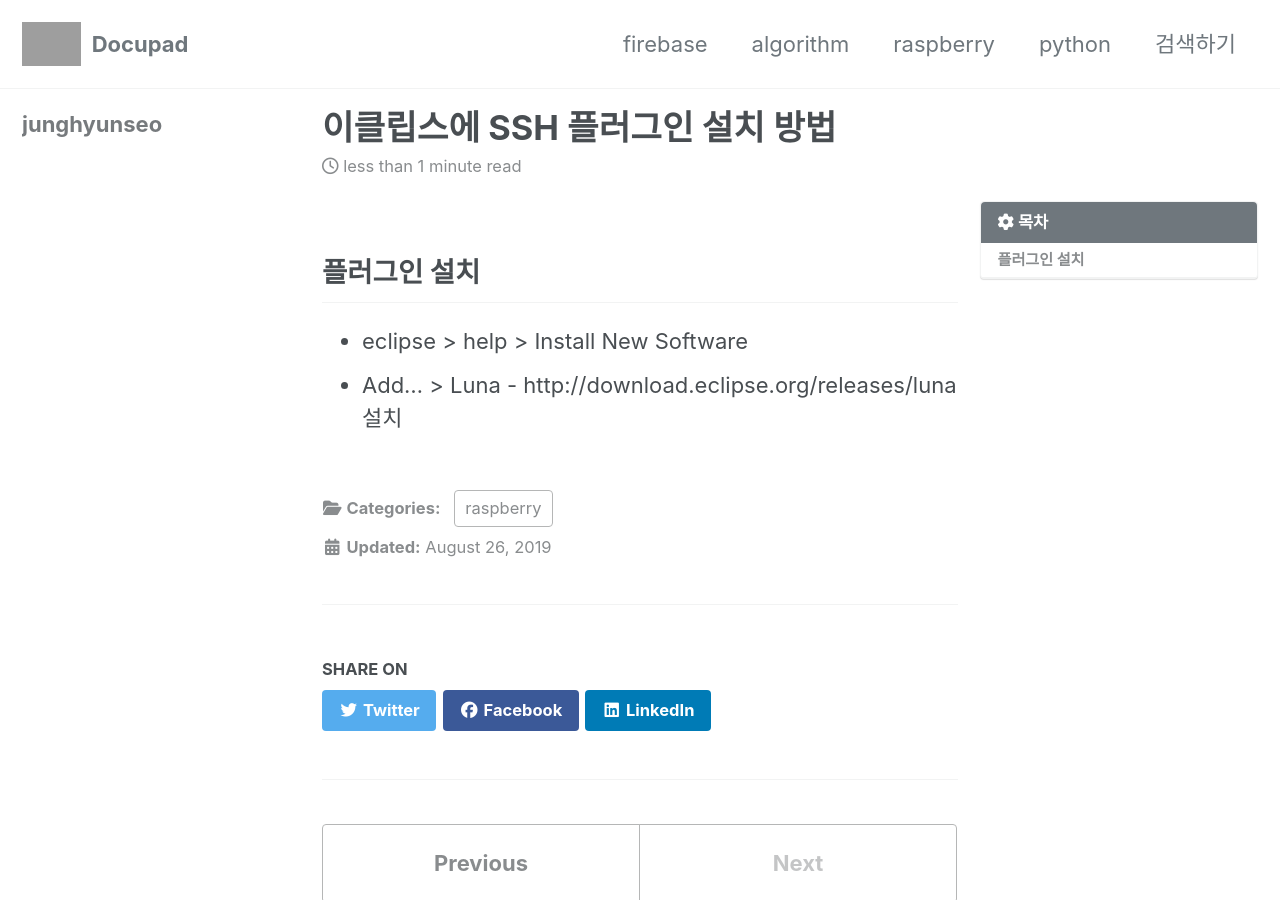
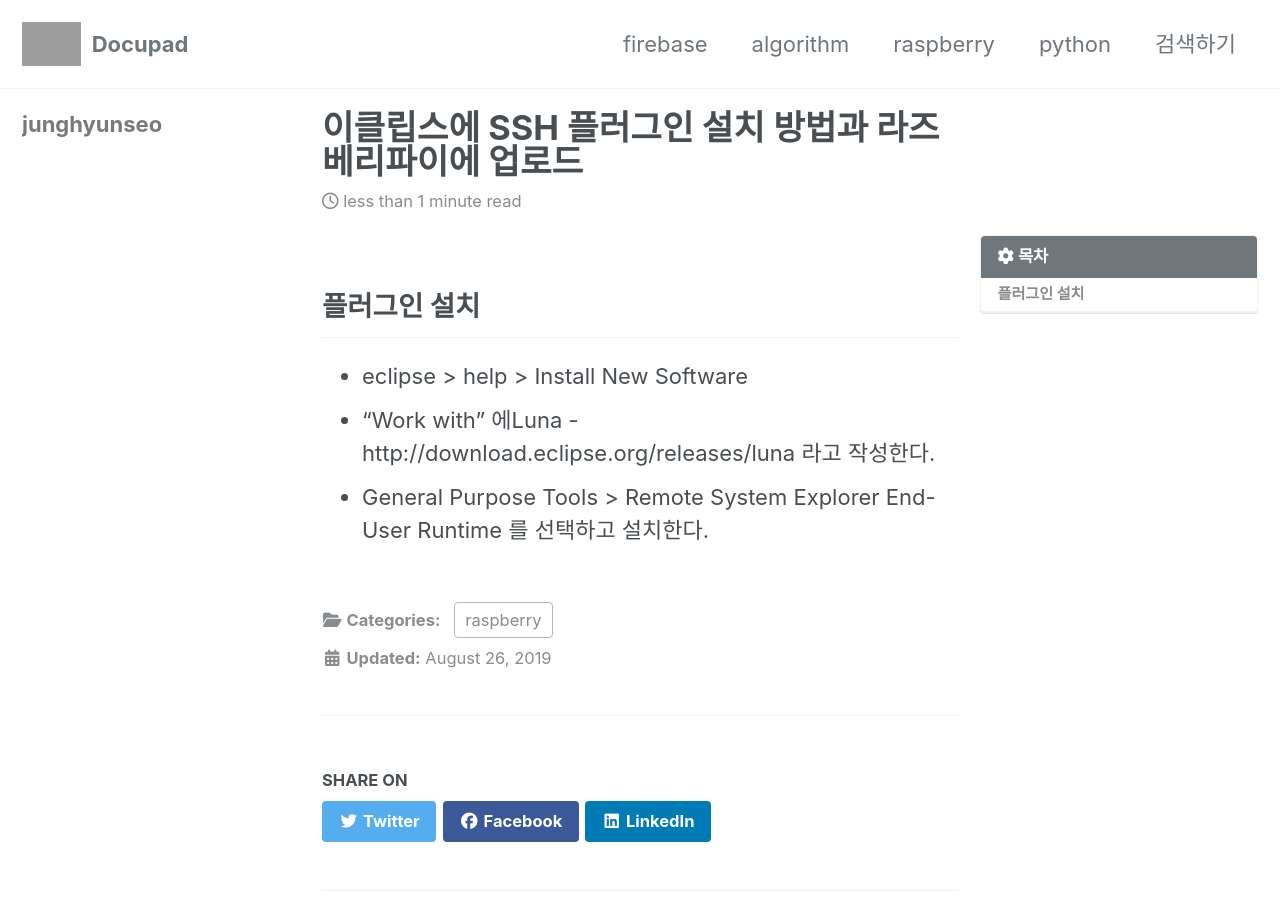
Before and after one commit to junghyunseo0105/docupad, a Jekyll site: the page built from _posts/2019-08-26-이클립스에-SSH-플러그인-설치-방법.md, in a window 1280 px wide and 900 px high. Built offline with Jekyll 4.4.1, drawn with Linux system fonts in a browser that asks for light colours; cached includes are drawn as plain includes; nearby versions of some CDN libraries; grey boxes are pictures that could not be loaded.

Commit message:
Update 2019-08-26-이클립스에-SSH-플러그인-설치-방법.md

```diff
--- a/_posts/2019-08-26-이클립스에-SSH-플러그인-설치-방법.md
+++ b/_posts/2019-08-26-이클립스에-SSH-플러그인-설치-방법.md
@@ -1,5 +1,5 @@
 ---
-title: "이클립스에 SSH 플러그인 설치 방법"
+title: "이클립스에 SSH 플러그인 설치 방법과 라즈베리파이에 업로드"
 layout: single
 category: raspberry
 toc: true
@@ -9,4 +9,5 @@ toc_icon: "cog"
 
 ## 플러그인 설치
 * eclipse > help > Install New Software
-* Add... > Luna - http://download.eclipse.org/releases/luna 설치
+* "Work with" 에Luna - http://download.eclipse.org/releases/luna 라고 작성한다.
+* General Purpose Tools > Remote System Explorer End-User Runtime 를 선택하고 설치한다.
```
